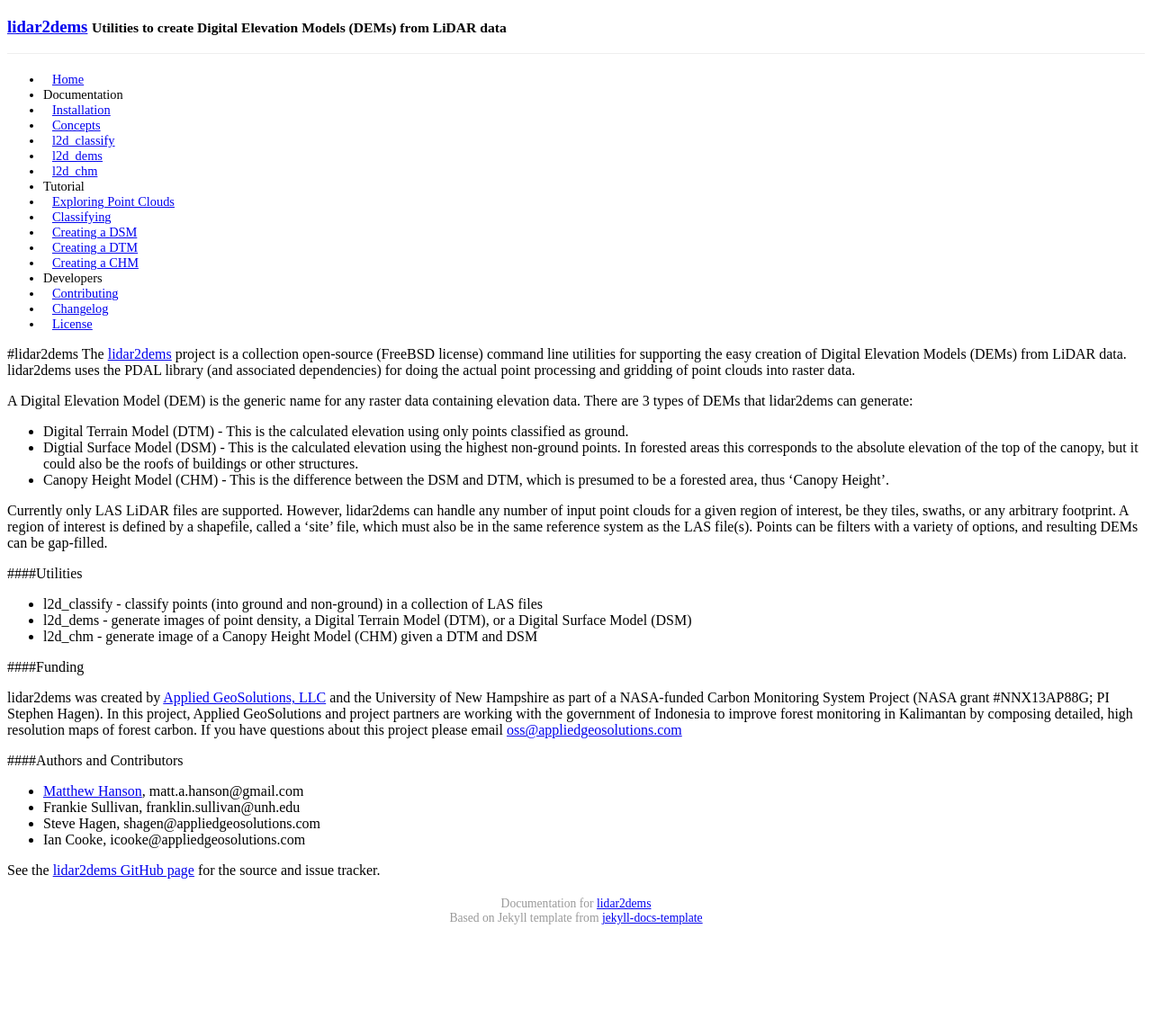
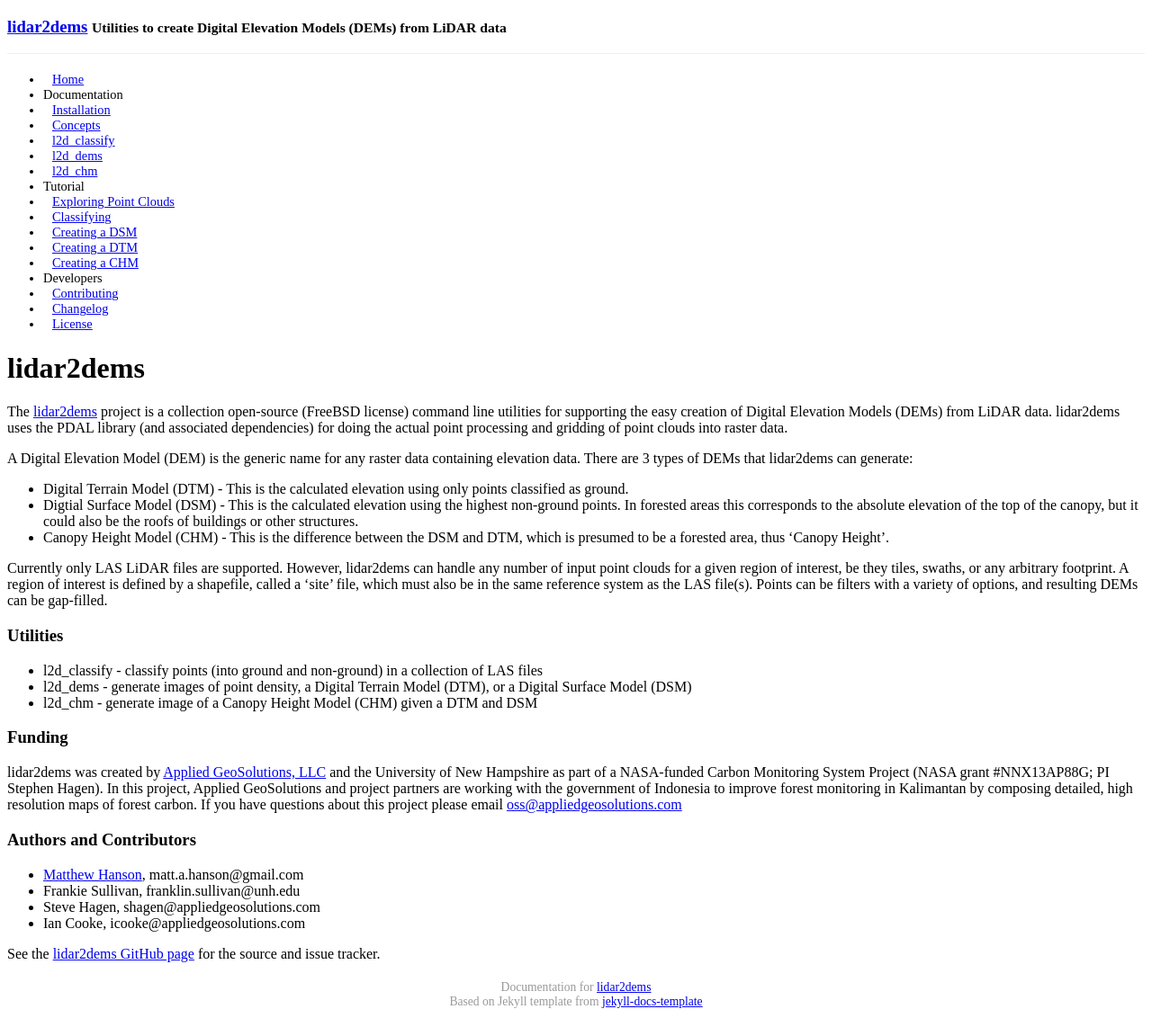
Before and after one commit to Applied-GeoSolutions/lidar2dems, a Jekyll site: the page built from index.md, in a window 1280 px wide. Shown: the whole page at 90% size. Built offline with Jekyll 4.4.1, drawn with Linux system fonts in a browser that asks for light colours; a style sheet for code colours, icons or effects is not loaded; before the commit the page ends 1049 px from its top, so only the background shows below that.

```diff
--- a/index.md
+++ b/index.md
@@ -3,7 +3,7 @@
 title: "lidar2dems"
 ---
 
-#lidar2dems
+# lidar2dems
 The [lidar2dems](http://github.com/Applied-GeoSolutions/lidar2dems) project is a collection open-source (FreeBSD license) command line utilities for supporting the easy creation of Digital Elevation Models (DEMs) from LiDAR data. lidar2dems uses the PDAL library (and associated dependencies) for doing the actual point processing and gridding of point clouds into raster data.
 
 A Digital Elevation Model (DEM) is the generic name for any raster data containing elevation data. There are 3 types of DEMs that lidar2dems can generate:
@@ -14,17 +14,17 @@
 
 Currently only LAS LiDAR files are supported. However, lidar2dems can handle any number of input point clouds for a given region of interest, be they tiles, swaths, or any arbitrary footprint. A region of interest is defined by a shapefile, called a 'site' file, which must also be in the same reference system as the LAS file(s). Points can be filters with a variety of options, and resulting DEMs can be gap-filled.
 
-####Utilities
+### Utilities
 
 * l2d_classify - classify points (into ground and non-ground) in a collection of LAS files
 * l2d_dems - generate images of point density, a Digital Terrain Model (DTM), or a Digital Surface Model (DSM)
 * l2d_chm - generate image of a Canopy Height Model (CHM) given a DTM and DSM
 
-####Funding
+### Funding
 
 lidar2dems was created by [Applied GeoSolutions, LLC](http://www.appliedgeosolutions.com) and the University of New Hampshire as part of a NASA-funded Carbon Monitoring System Project (NASA grant #NNX13AP88G; PI Stephen Hagen). In this project, Applied GeoSolutions and project partners are working with the government of Indonesia to improve forest monitoring in Kalimantan by composing detailed, high resolution maps of forest carbon. If you have questions about this project please email [oss@appliedgeosolutions.com](mailto:oss@appliedgeosolutions.com)
 
-####Authors and Contributors
+### Authors and Contributors
 
 * [Matthew Hanson](http://github.com/matthewhanson), matt.a.hanson@gmail.com
 * Frankie Sullivan, franklin.sullivan@unh.edu
```
